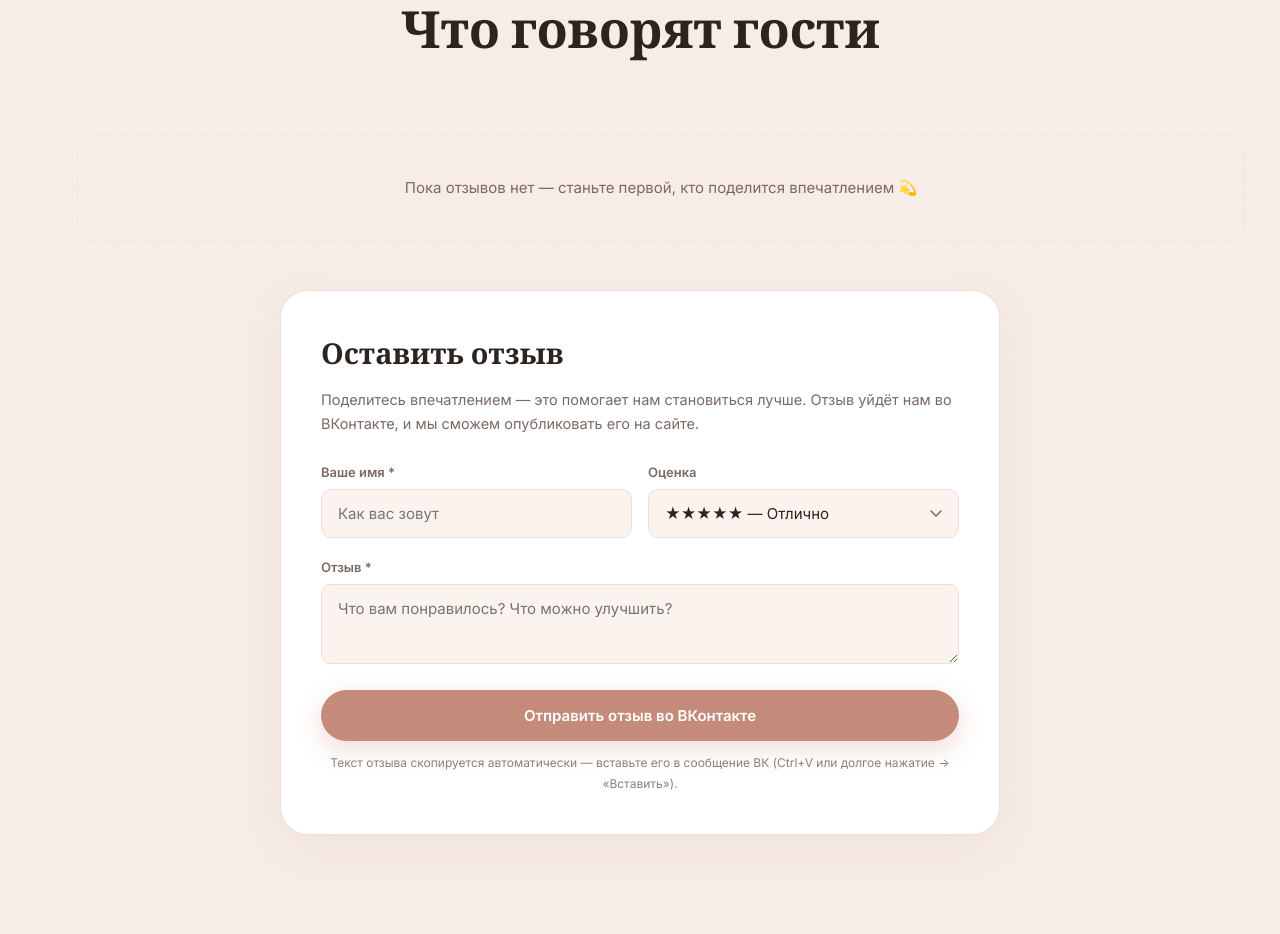
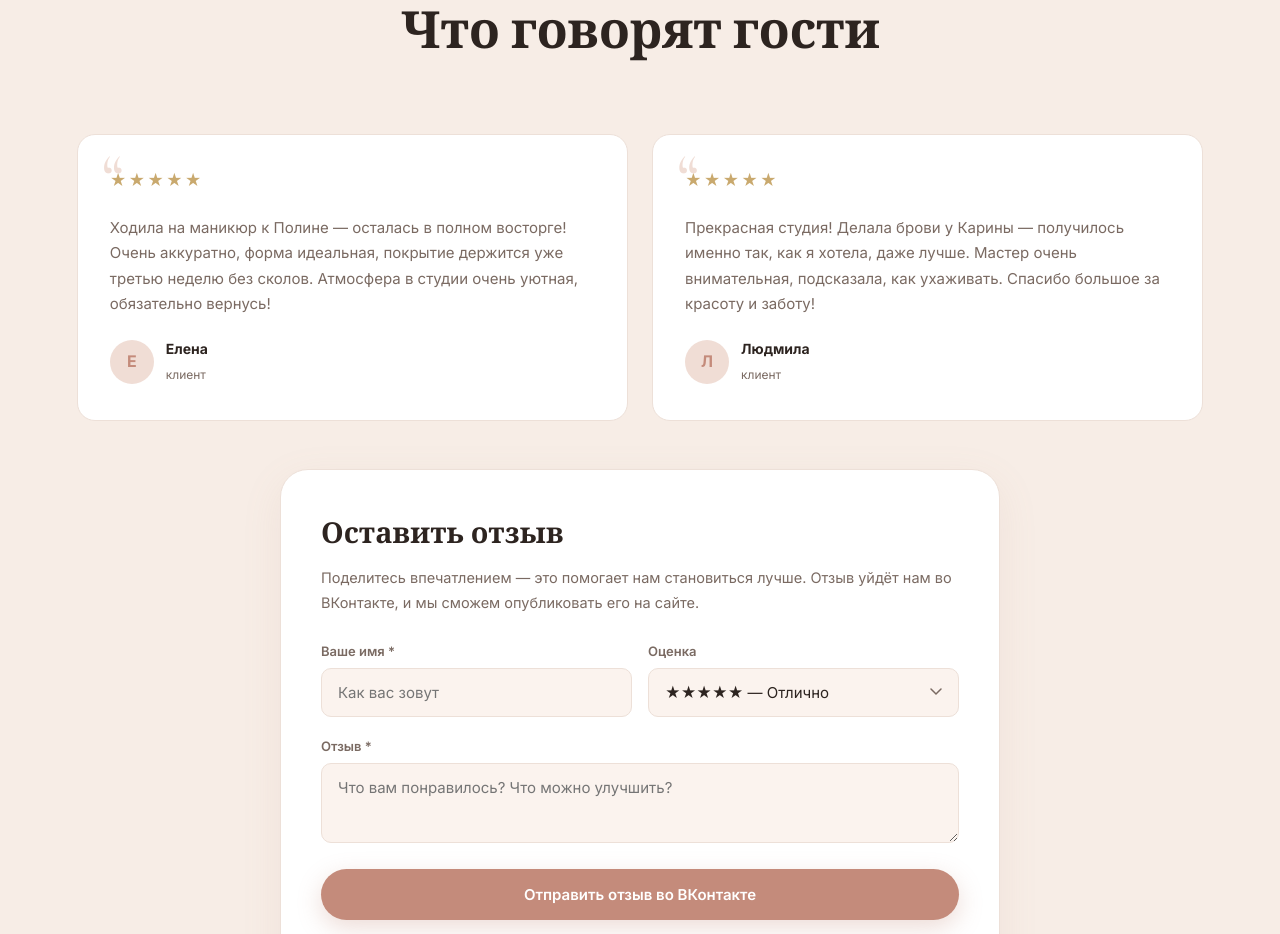
Before and after one commit to apo-001/karina-beauty.github.io, a plain HTML site: page index.html in a window 1280 px wide. Shown: the part 4519-5453 px from the top of the page. Drawn offline with nearby package versions, Linux system fonts and the light colour scheme.

Commit message:
Update index.html

```diff
--- a/index.html
+++ b/index.html
@@ -1518,7 +1518,18 @@
   /* ============================================================
      ОТЗЫВЫ
      ============================================================ */
-  const REVIEWS = [];
+  const REVIEWS = [
+    {
+      name: "Елена",
+      rating: 5,
+      text: "Ходила на маникюр к Полине — осталась в полном восторге! Очень аккуратно, форма идеальная, покрытие держится уже третью неделю без сколов. Атмосфера в студии очень уютная, обязательно вернусь!"
+    },
+    {
+      name: "Людмила",
+      rating: 5,
+      text: "Прекрасная студия! Делала брови у Карины — получилось именно так, как я хотела, даже лучше. Мастер очень внимательная, подсказала, как ухаживать. Спасибо большое за красоту и заботу!"
+    }
+  ];
 
   function renderReviews() {
     const grid = document.getElementById('reviewsGrid');
@@ -1598,13 +1609,8 @@
   const VK_LINK_POLINA = 'https://vk.me/id886171096';
 
   function copyAndOpenVk(text, okMessage, vkLink) {
-    // 1. Мгновенно открываем нужного мастера
     window.open(vkLink, '_blank', 'noopener,noreferrer');
-
-    // 2. Показываем уведомление
     showToast(okMessage + ' — вставьте в поле сообщения (Ctrl+V)');
-
-    // 3. Копируем текст
     if (navigator.clipboard && window.isSecureContext) {
       navigator.clipboard.writeText(text).catch(() => {
         fallbackCopy(text);
@@ -1702,7 +1708,6 @@
     if (time) lines.push('Время: ' + time);
     if (comment) lines.push('Комментарий: ' + comment);
 
-    // Жесткая проверка: если в строке есть слово "Маникюр", "Наращивание" или "Френч" -> Полина
     let targetLink = VK_LINK_KARINA;
 
     if (
```
